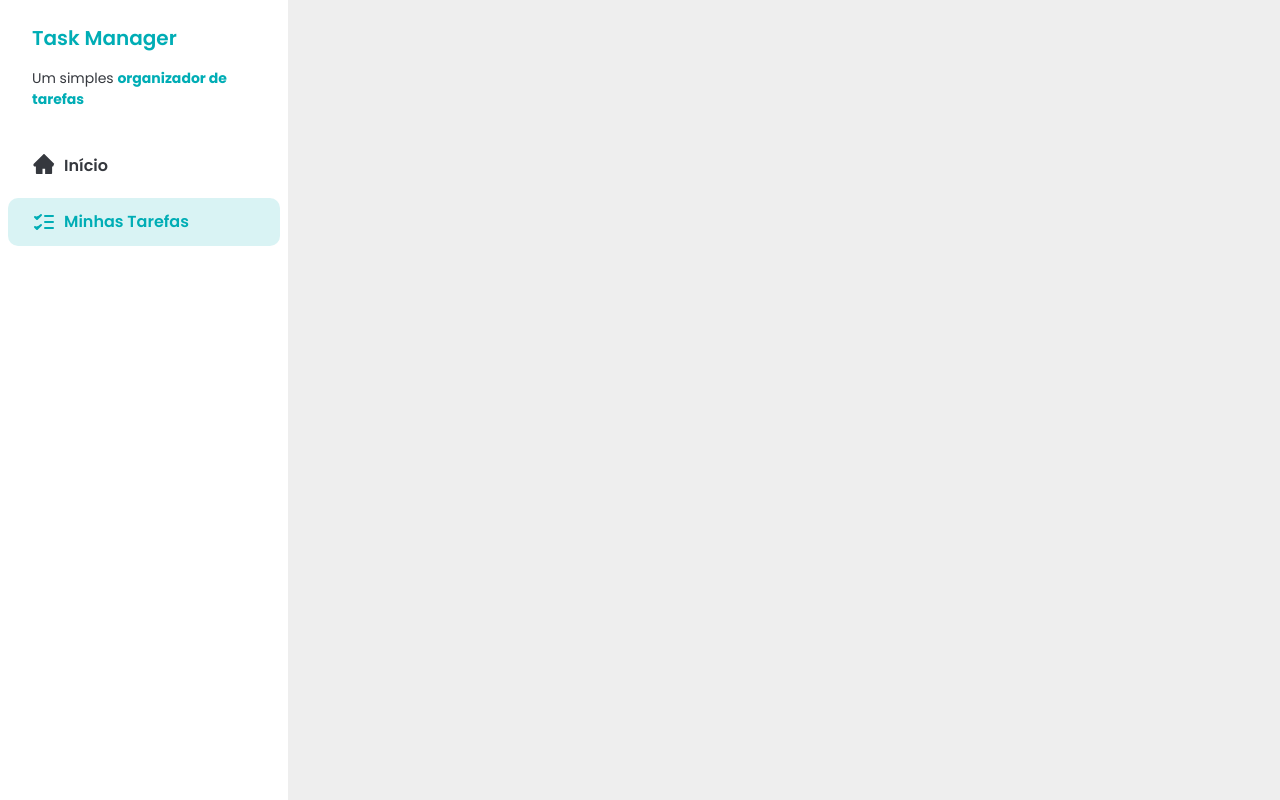
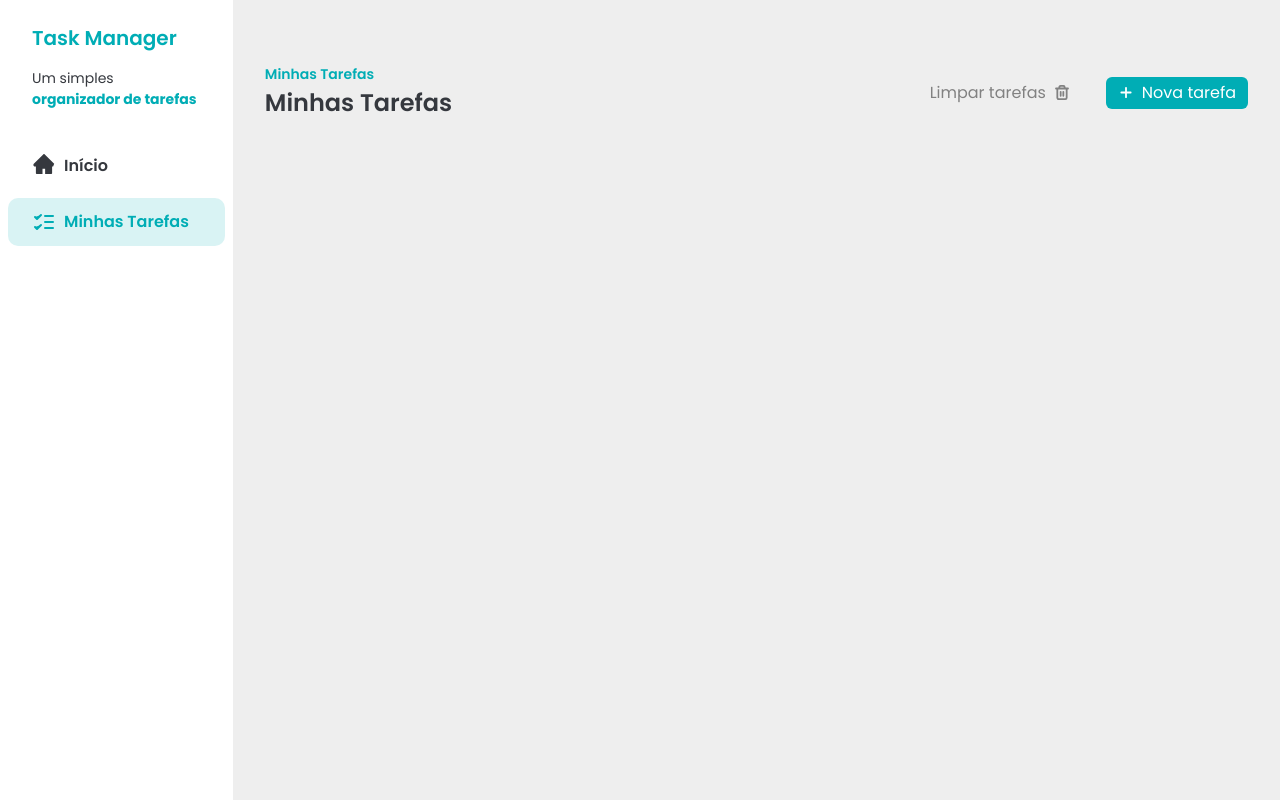
Before and after one commit to kleyton-ferreira/gerenciador-tarefas, a React (Vite) app: page / in a window 1280 px wide. Built offline with nearby package versions, Linux system fonts and the light colour scheme.

Commit message:
feat: add Task and Button components

```diff
--- a/src/App.jsx
+++ b/src/App.jsx
@@ -1,11 +1,13 @@
 import React from 'react'
 
 import Sidebar from './components/Sidebar/Sidebar'
+import Task from './components/Task/Task'
 
 function App() {
   return (
-    <div>
+    <div className="flex">
       <Sidebar />
+      <Task />
     </div>
   )
 }
--- /dev/null
+++ b/src/components/Button/Button.jsx
@@ -0,0 +1,22 @@
+import React from 'react'
+import { tv } from 'tailwind-variants'
+
+const Button = ({ children, variant }) => {
+  const button = tv({
+    base: 'flex items-center gap-2 rounded-md px-3 py-1 text-[16px] transition hover:bg-opacity-70',
+    variants: {
+      color: {
+        primary: 'bg-brand-primary text-brand-white',
+        secondary: 'bg-transparent text-brand-dark-gray hover:text-opacity-70',
+      },
+    },
+  })
+
+  return (
+    <>
+      <button className={button({ color: variant })}> {children} </button>
+    </>
+  )
+}
+
+export default Button
--- a/src/components/SidebarButton/SidebarButton.jsx
+++ b/src/components/SidebarButton/SidebarButton.jsx
@@ -3,13 +3,13 @@ import { tv } from 'tailwind-variants'
 
 const SidebarButton = ({ children, variant, ...rest }) => {
   const sidebar = tv({
-    base: 'flex items-center gap-2',
+    base: 'flex items-center gap-2 transition-all hover:bg-brand-primary hover:bg-opacity-30 hover:text-brand-white',
     variants: {
       color: {
         unselected:
-          'rounded-[10px] bg-transparent px-6 py-3 text-[16px] font-semibold text-brand-dark-blue transition-all hover:bg-brand-primary hover:bg-opacity-30 hover:text-brand-white',
+          'rounded-[10px] bg-transparent px-6 py-3 text-[16px] font-semibold text-brand-dark-blue',
         selected:
-          'rounded-[10px] bg-brand-primary bg-opacity-15 px-6 py-3 text-[16px] font-semibold text-brand-primary transition-all hover:bg-opacity-30 hover:text-brand-white',
+          'rounded-[10px] bg-brand-primary bg-opacity-15 px-6 py-3 text-[16px] font-semibold text-brand-primary',
       },
     },
   })
--- /dev/null
+++ b/src/components/Task/Task.jsx
@@ -0,0 +1,31 @@
+import React from 'react'
+
+import { AddIcon, Trashcon } from '../../assets/icons'
+import Button from '../Button/Button'
+
+const Task = () => {
+  return (
+    <div className="w-full px-8 py-16">
+      <div className="flex items-center justify-between">
+        <div>
+          <h2 className="text-[14px] font-semibold text-brand-primary">
+            Minhas Tarefas
+          </h2>
+          <h3 className="text-[24px] font-semibold text-brand-dark-blue">
+            Minhas Tarefas
+          </h3>
+        </div>
+        <div className="flex items-center gap-6">
+          <Button variant="secondary">
+            Limpar tarefas <Trashcon />
+          </Button>
+          <Button variant="primary">
+            <AddIcon /> Nova tarefa
+          </Button>
+        </div>
+      </div>
+    </div>
+  )
+}
+
+export default Task
```
